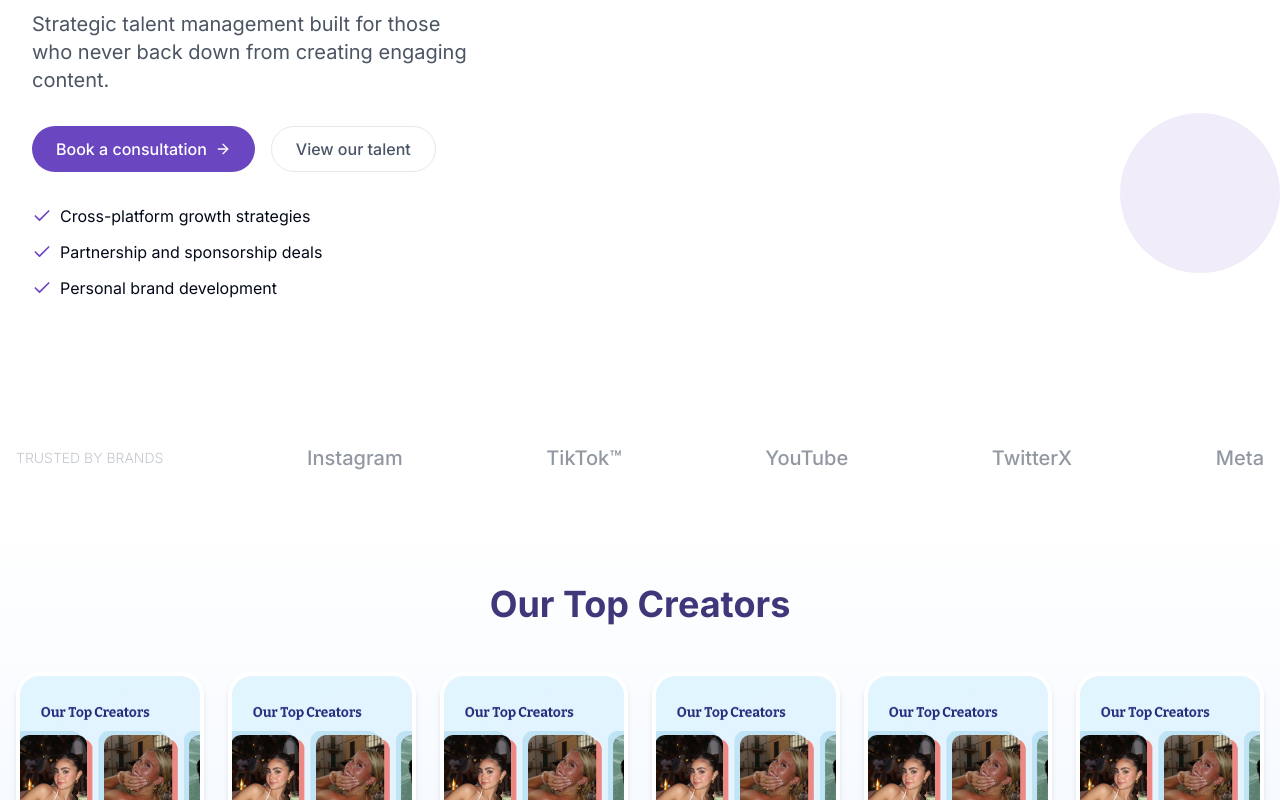
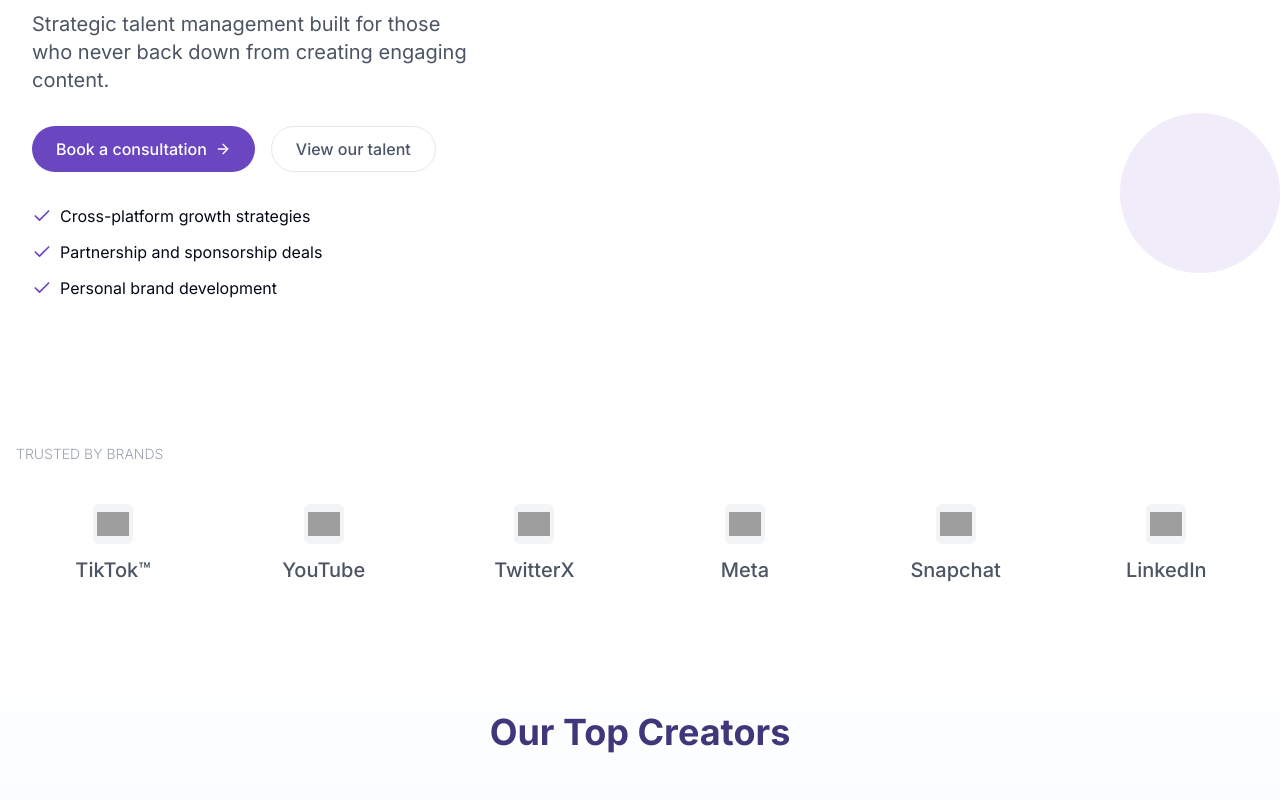
Before and after one commit to mitchkurtz123/tiddle-echo-creator, a React (Vite) app: page / in a window 1280 px wide. Shown: the part 390-1190 px from the top of the page. Built offline with nearby package versions, Linux system fonts and the light colour scheme; grey boxes are pictures that could not be loaded.

Commit message:
feat: Implement auto-scrolling client logos
- Added horizontal auto-scrolling to the client logos section.
- Added image placeholders for each logo.

```diff
--- a/src/components/ClientLogos.tsx
+++ b/src/components/ClientLogos.tsx
@@ -1,17 +1,62 @@
 
-import React from 'react';
+import React, { useEffect, useState } from 'react';
+import {
+  Carousel,
+  CarouselContent,
+  CarouselItem
+} from "@/components/ui/carousel";
+
+const brands = [
+  { name: "Instagram", logo: "/placeholder.svg" },
+  { name: "TikTok™", logo: "/placeholder.svg" },
+  { name: "YouTube", logo: "/placeholder.svg" },
+  { name: "TwitterX", logo: "/placeholder.svg" },
+  { name: "Meta", logo: "/placeholder.svg" },
+  { name: "Snapchat", logo: "/placeholder.svg" },
+  { name: "LinkedIn", logo: "/placeholder.svg" },
+  { name: "Pinterest", logo: "/placeholder.svg" }
+];
 
 const ClientLogos: React.FC = () => {
+  const [api, setApi] = useState<any>(null);
+
+  // Set up auto scrolling
+  useEffect(() => {
+    if (!api) return;
+
+    const interval = setInterval(() => {
+      api.scrollNext();
+    }, 3000);
+
+    return () => clearInterval(interval);
+  }, [api]);
+
   return (
     <div className="container mx-auto px-4 py-12">
-      <div className="flex flex-wrap justify-center md:justify-between items-center gap-8 md:gap-4 opacity-60">
-        <div className="text-gray-400 font-light text-sm">TRUSTED BY BRANDS</div>
-        <div className="font-medium text-xl text-gray-600">Instagram</div>
-        <div className="font-medium text-xl text-gray-600">TikTok™</div>
-        <div className="font-medium text-xl text-gray-600">YouTube</div>
-        <div className="font-medium text-xl text-gray-600">TwitterX</div>
-        <div className="font-medium text-xl text-gray-600">Meta</div>
-      </div>
+      <div className="text-gray-400 font-light text-sm mb-6">TRUSTED BY BRANDS</div>
+      <Carousel
+        setApi={setApi}
+        className="w-full"
+        opts={{
+          align: "start",
+          loop: true,
+        }}
+      >
+        <CarouselContent className="py-4">
+          {brands.map((brand, index) => (
+            <CarouselItem key={index} className="md:basis-1/4 lg:basis-1/6 flex flex-col items-center">
+              <div className="h-10 w-10 mb-3 bg-gray-100 rounded-md flex items-center justify-center overflow-hidden">
+                <img
+                  src={brand.logo}
+                  alt={brand.name}
+                  className="h-8 w-8 object-contain"
+                />
+              </div>
+              <div className="font-medium text-xl text-gray-600">{brand.name}</div>
+            </CarouselItem>
+          ))}
+        </CarouselContent>
+      </Carousel>
     </div>
   );
 };
```
